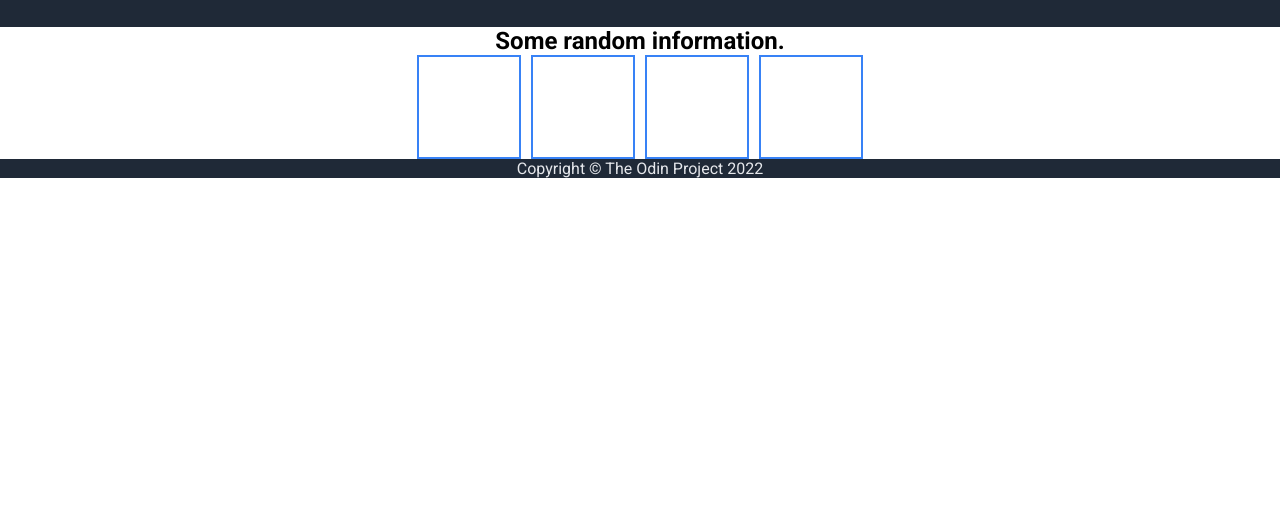
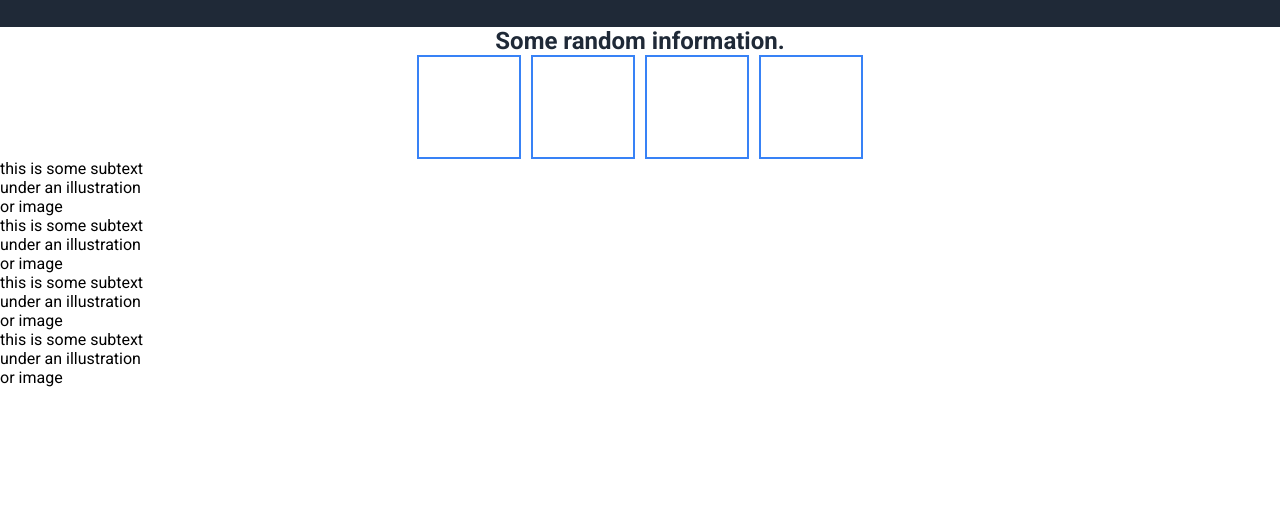
Before and after one commit to NeedleKO/Odin-Project-HTML-CSS-Landing-page, a plain HTML site: page index.html in a window 1280 px wide. Shown: the part 271-800 px from the top of the page. Drawn offline with Linux system fonts and the light colour scheme.

Commit message:
Saving, cause trying smth else. Cubes not working

```diff
--- a/index.html
+++ b/index.html
@@ -43,6 +43,13 @@
             <div class="square3"></div>
             <div class="square4"></div>
         </div>
+        <div class="text_container">
+
+            <p class="subtext">this is some subtext <br> under an illustration <br> or image</p>
+            <p class="subtext">this is some subtext <br> under an illustration <br> or image</p>
+            <p class="subtext">this is some subtext <br> under an illustration <br> or image</p>
+            <p class="subtext">this is some subtext <br> under an illustration <br> or image</p>
+        </div>
 
     </section>
 
--- a/styles.css
+++ b/styles.css
@@ -13,6 +13,7 @@ html {
 body {
     display: flex;
     flex-direction: column;
+    min-height: 100vh;
 
 }
 
@@ -94,11 +95,15 @@ footer {
     display: flex;
     justify-content: center;
     align-items: center;
+    margin-top: auto;
+    padding: 15px;
+
 
 }
 
 .title {
     text-align: center;
+    color: #1F2937;
 }
 
 .square1, .square2, .square3, .square4 {
@@ -113,3 +118,28 @@ footer {
     justify-content: center;
     gap: 10px;
 }
+
+section {
+    min-height: 100vh;
+}
+
+
+
+
+
+
+
+
+
+
+
+
+
+
+/*
+.text_container {
+    display: flex;
+    justify-content: center;
+    font-size: small;
+
+}
```
